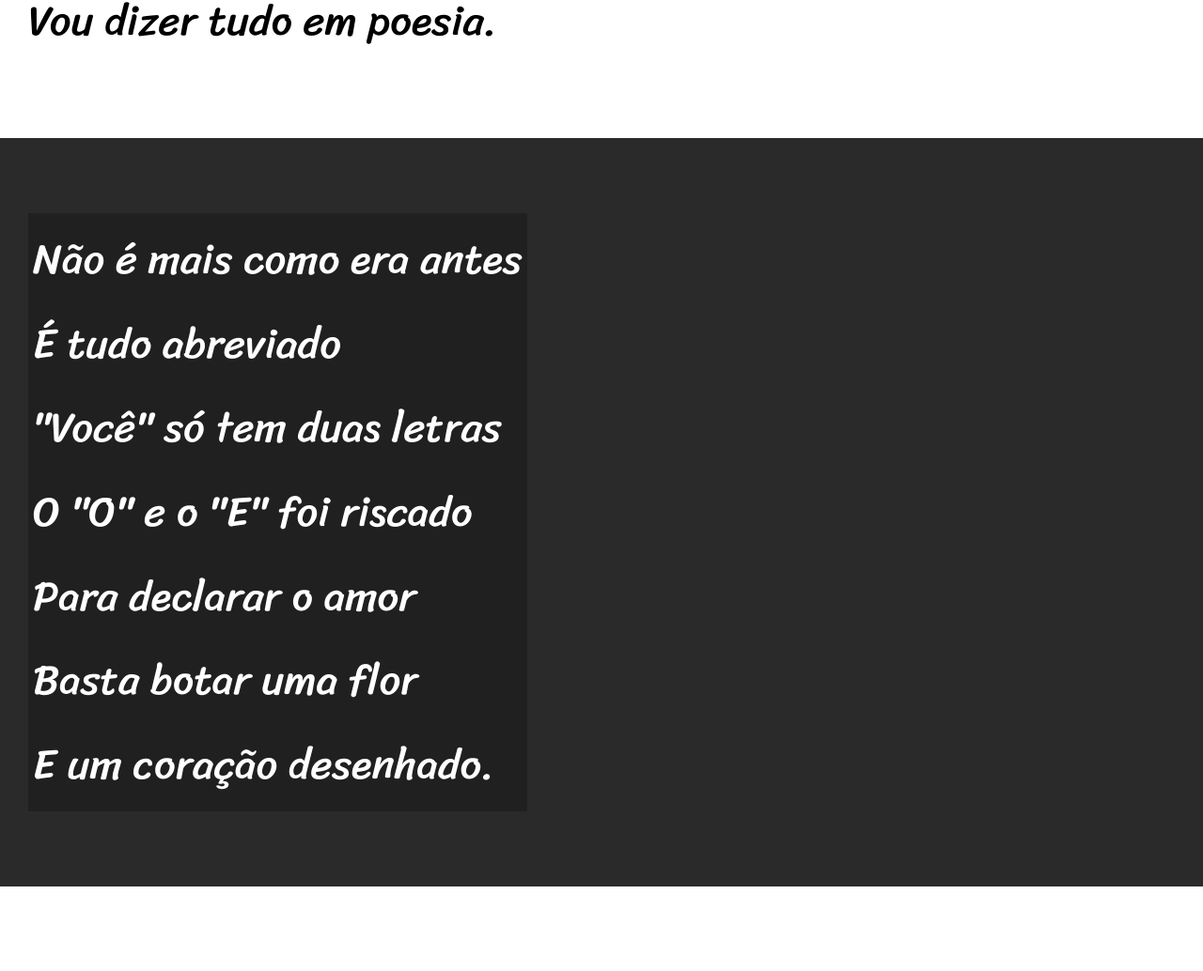
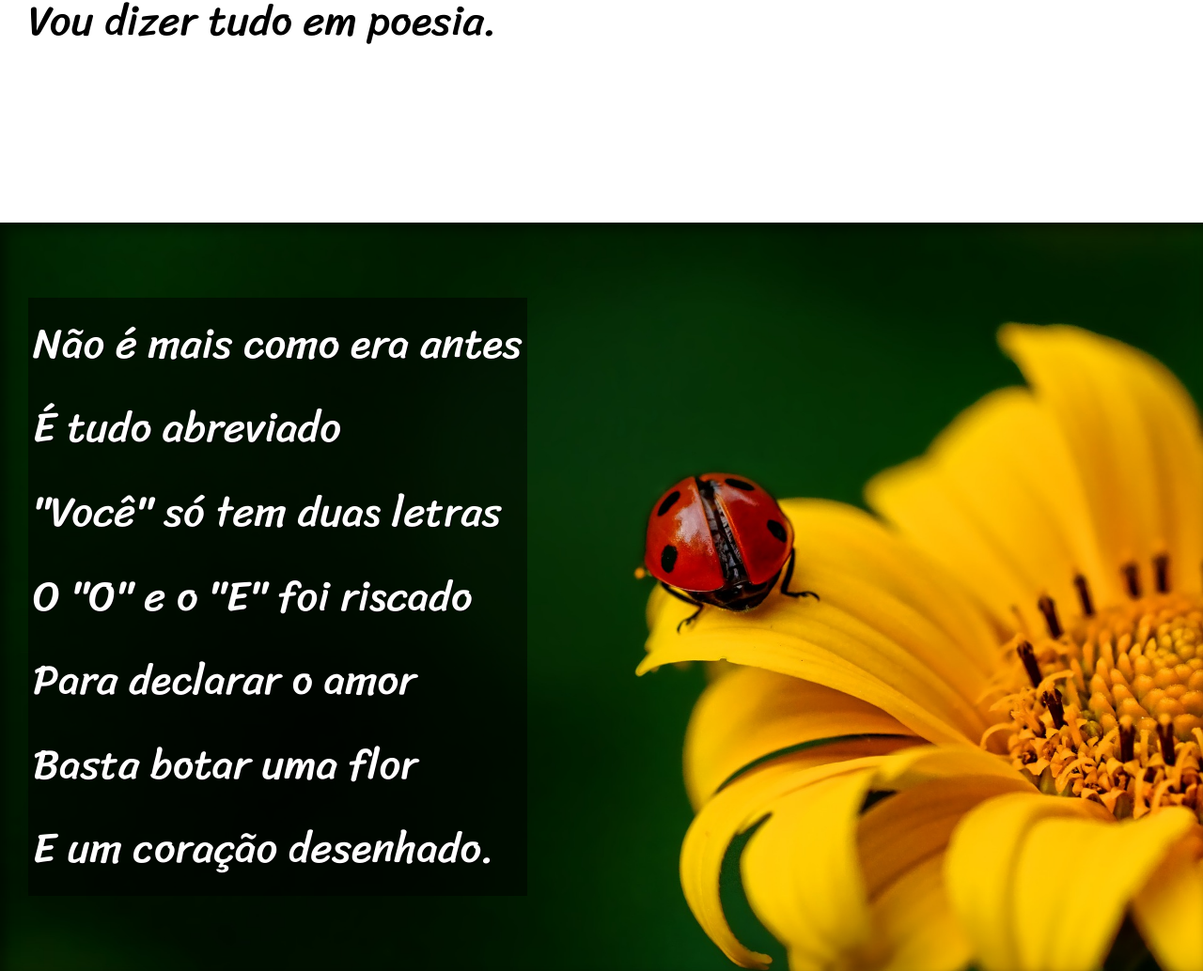
Before and after one commit to Fabio-Kenji/projeto-cordel, a plain HTML site: page index.html in a window 1280 px wide. Shown: the part 900-1934 px from the top of the page at 94% size. Drawn offline with Linux system fonts and the light colour scheme.

Commit message:
finalizando o css

```diff
--- a/estilo/style.css
+++ b/estilo/style.css
@@ -56,6 +56,10 @@ section {
     font-size: 3.5vw;
 }
 
+section > p {
+    padding-bottom: 2em;
+}
+
 section.normal {
     background-color: white;
     color: black;
@@ -64,12 +68,25 @@ section.normal {
 section.imagem {
     background-color: rgba(0, 0, 0, 0.75);
     color: white;
+    box-shadow: inset 6px 6px 13px 0px rgba(0, 0, 0, 0.5);
+    background-size: cover;
+    background-attachment: fixed;
 }
 
 section.imagem > p {
     display: inline-block;
     padding: 5px;
-    background-color: rgba(0, 0, 0, 0.25);
+    background-color: rgba(0, 0, 0, 0.5);
+    text-shadow: 1px 1px 0px black;
+}
+
+section#img01 {
+    background-image: url('../imagens/background001.jpg');
+    background-position: right center;
+}
+
+section#img02 {
+background-image: url('../imagens/background002.jpg');
 }
 
 footer {
--- a/index.html
+++ b/index.html
@@ -24,7 +24,7 @@
         </p>
     </section>
 
-    <section class="imagem">
+    <section class="imagem" id="img01">
         <p>
             Não é mais como era antes <br>
             É tudo abreviado <br>
@@ -58,7 +58,7 @@
         </p>
     </section>
 
-    <section class="imagem">
+    <section class="imagem" id="img02">
         <p>
             Tenho saudade das cartas <br>
             Escritas com a própria mão <br>
```
